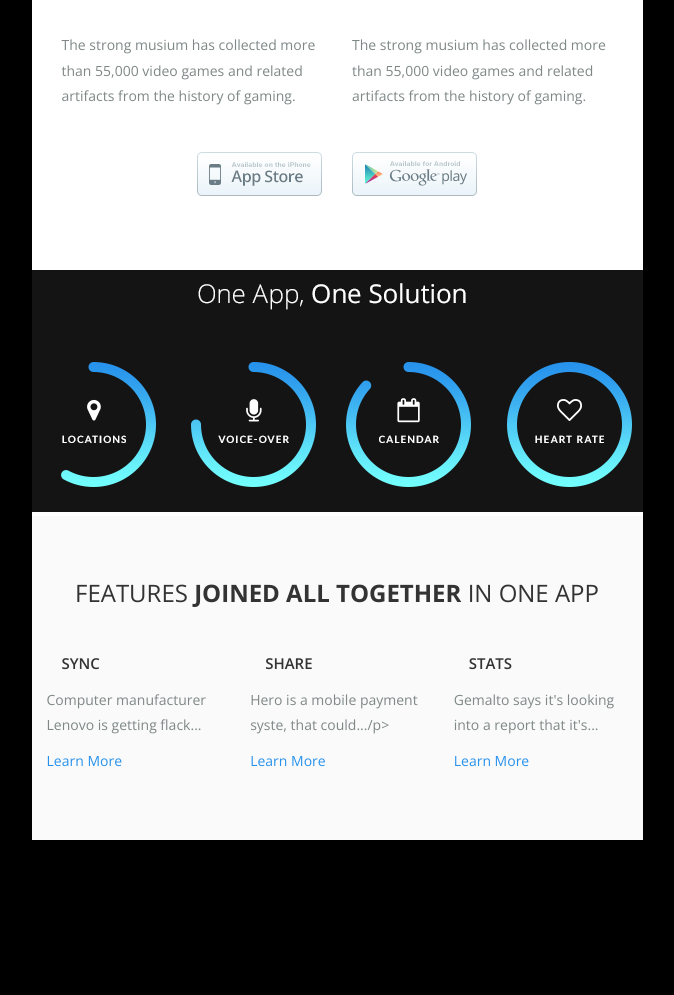
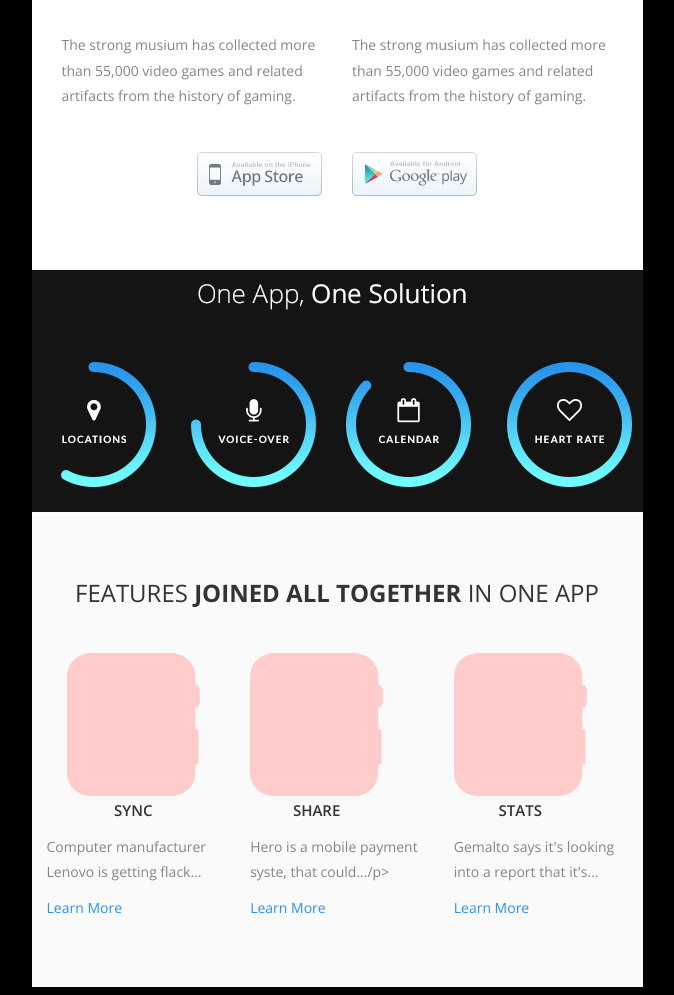
Before and after one commit to laserfry/learning-html-emails, a React app: page public/index.html in a window 1280 px wide. Shown: the part 1188-2183 px from the top of the page, without its empty margins (303-977 px from the left). Before the commit the page ends 2036 px from the top, so only its background shows below. Built offline with nearby package versions, Linux system fonts and the light colour scheme.

Commit message:
fixed alignment of stats share and other elements of the watches

```diff
--- a/public/index.html
+++ b/public/index.html
@@ -221,12 +221,15 @@
                   <table class="sync" width="33.33%" align="left" cellpadding="0" cellspacing="0" border="0" style="padding: 15px 15px 70px 15px;">
                     <tr>
                       <td>
-                        <table class="notify-icon" width="33.33%" align="left" cellpadding="0" cellspacing="0" border="0" style="padding: 0">
+                        <table align="center" class="notify-icon" width="33.33%"  cellpadding="0" cellspacing="0" border="0" style="padding: 0">
                           <tr>
                             <td>
-                              <!-- <img src="img/watch_screen.png"> -->
+                              <img src="img/watch_screen.png">
                             </td>
-                            <td style="padding: 0 0 0 15px; color: #333333;font-weight: 600; text-transform: uppercase; font-size: 15px; font-family: 'Open Sans', 'Helvetica Neue', Helvetica, Arial, 'Lucida Grande',  sans-serif">SYNC</td>
+                          </tr>
+                            <td align="center"style="padding: 0; color: #333333;font-weight: 600; text-transform: uppercase; font-size: 15px; font-family: 'Open Sans', 'Helvetica Neue', Helvetica, Arial, 'Lucida Grande',  sans-serif">
+                              SYNC
+                            </td>
                           </tr>
                         </table>
                       </td>
@@ -251,9 +254,11 @@
                           <table class="share-icon" width="33.33%" align="left" cellpadding="0" cellspacing="0" border="0" style="padding: 0">
                             <tr>
                               <td>
-                                <!-- <img src="img/watch_screen.png"> -->
+                                <img src="img/watch_screen.png">
                               </td>
-                              <td style="padding: 0 0 0 15px; color: #333333;font-weight: 600; text-transform: uppercase; font-size: 15px; font-family: 'Open Sans', 'Helvetica Neue', Helvetica, Arial, 'Lucida Grande',  sans-serif">SHARE</td>
+                            </tr>
+                            <tr>
+                              <td align="center" style="padding: 0; color: #333333;font-weight: 600; text-transform: uppercase; font-size: 15px; font-family: 'Open Sans', 'Helvetica Neue', Helvetica, Arial, 'Lucida Grande',  sans-serif">SHARE</td>
                             </tr>
                           </table>
                         </td>
@@ -278,9 +283,11 @@
                           <table class="connect-icon" width="33.33%" align="left" cellpadding="0" cellspacing="0" border="0" style="padding: 0">
                             <tr>
                               <td>
-                                <!-- <img src="img/watch_screen.png"> -->
+                                <img src="img/watch_screen.png">
                               </td>
-                              <td style="padding: 0 0 0 15px; color: #333333;font-weight: 600; text-transform: uppercase; font-size: 15px; font-family: 'Open Sans', 'Helvetica Neue', Helvetica, Arial, 'Lucida Grande',  sans-serif">STATS</td>
+                            </tr>
+                            <tr>
+                              <td align="center" style="padding: 0; color: #333333;font-weight: 600; text-transform: uppercase; font-size: 15px; font-family: 'Open Sans', 'Helvetica Neue', Helvetica, Arial, 'Lucida Grande',  sans-serif">STATS</td>
                             </tr>
                           </table>
                         </td>
```
